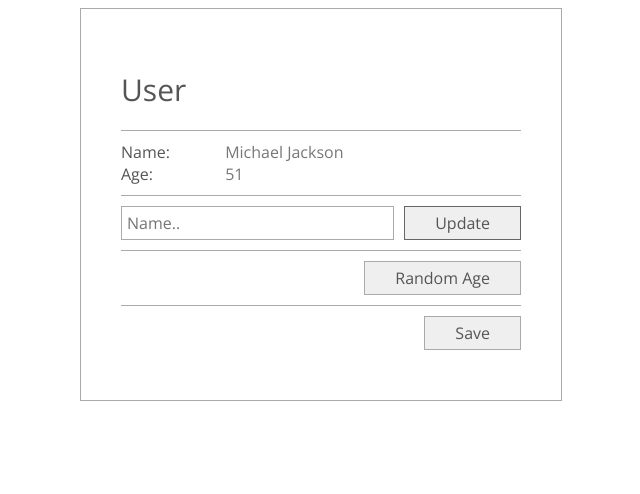
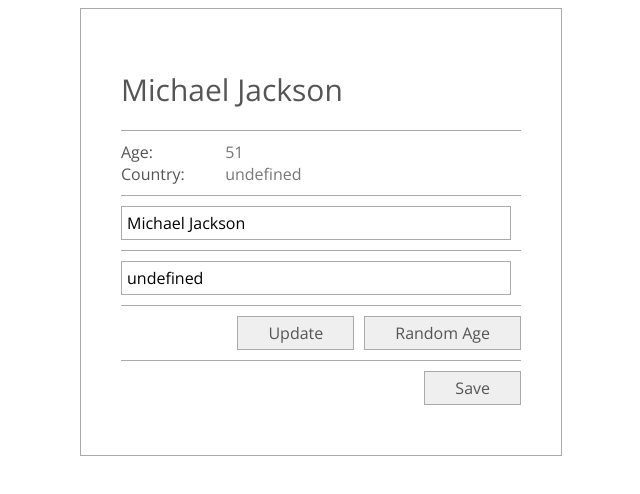
Before and after one commit to johncol/udemy-course-typescript-web-framework, a website built with Parcel: page index.html in a window 1280 px wide. Both pictures are taken after a click on the button "Update". Shown: the whole page, without its empty margins (319-959 px from the left). Built offline with nearby package versions, Linux system fonts and the light colour scheme; data requests are answered from the project's data file.

Commit message:
Add country field to User

```diff
--- a/src/model/User.ts
+++ b/src/model/User.ts
@@ -8,6 +8,7 @@
   id?: number;
   name?: string;
   age?: number;
+  country?: string;
 }
 
 const usersUrl: string = 'http://localhost:3000/users';
--- a/src/view/UserForm.ts
+++ b/src/view/UserForm.ts
@@ -7,10 +7,13 @@
     return `
       <form class="user-form" autocomplete="off">
         <div class="user-form__row">
-          <input name="name" class="user-form__input" placeholder="Name.." />
-          <button type="button" data-role="update-name">Update</button>
+          <input name="name" class="user-form__input" placeholder="Name" value="${this.model.get('name')}" />
+        </div>
+        <div class="user-form__row">
+          <input name="country" class="user-form__input" placeholder="Country" value="${this.model.get('country')}" />
         </div>
         <div class="user-form__row user-form__row--right-aligned">
+          <button type="button" data-role="update-fields">Update</button>
           <button type="button" data-role="random-age">Random Age</button>
         </div>
         <div class="user-form__row user-form__row--right-aligned">
@@ -22,22 +25,16 @@
 
   eventsMap = (): EventsMap => {
     return {
-      'click:button[data-role="update-name"]': this.onUpdateNameButtonClick,
+      'click:button[data-role="update-fields"]': this.onUpdateButtonClick,
       'click:button[data-role="random-age"]': this.onSetRandomAgeButtonClick,
       'click:button[data-role="save"]': this.onSaveButtonClick,
     };
   };
 
-  private onUpdateNameButtonClick = (): void => {
-    const input: Element | null = this.parent.querySelector('input[name="name"]');
-    if (!input) {
-      throw new Error('input[name="name"] not found');
-    }
-
-    const name: string = (input as HTMLInputElement).value;
-    if (name && name.trim().length > 0) {
-      this.model.set({ name: name.trim() });
-    }
+  private onUpdateButtonClick = (): void => {
+    const name: string = this.getValueOf('name');
+    const country: string = this.getValueOf('country');
+    this.model.set({ name, country });
   };
 
   private onSetRandomAgeButtonClick = (): void => {
@@ -47,4 +44,12 @@
   private onSaveButtonClick = (): void => {
     this.model.save();
   };
+
+  private getValueOf = (field: string): string => {
+    const inputElement: Element | null = this.parent.querySelector(`input[name="${field}"]`);
+    if (!inputElement) {
+      throw new Error(`input[name="${field}"] not found`);
+    }
+    return (inputElement as HTMLInputElement).value;
+  };
 }
--- a/src/view/UserInfo.ts
+++ b/src/view/UserInfo.ts
@@ -6,13 +6,17 @@
   template = (): HtmlTemplate => {
     return `
       <div>
-        <h1>User</h1>
+        <h1>${this.model.get('name')}</h1>
         <div class="user-form__row">
           <div>
-            <span class="user-form__attr">Name: </span>
-            <span class="user-form__value">${this.model.get('name')}</span><br />
-            <span class="user-form__attr">Age: </span>
-            <span class="user-form__value">${this.model.get('age')}</span>
+            <div>
+              <span class="user-form__attr">Age: </span>
+              <span class="user-form__value">${this.model.get('age')}</span>
+            </div>
+            <div>
+              <span class="user-form__attr">Country: </span>
+              <span class="user-form__value">${this.model.get('country')}</span>
+            </div>
           </div>
         </div>
       </div>
--- a/styles.css
+++ b/styles.css
@@ -42,6 +42,10 @@
   border-color: #666;
 }
 
+button + button {
+  margin-left: 10px;
+}
+
 .user-card {
   max-width: 400px;
   margin: 0 auto;
```
